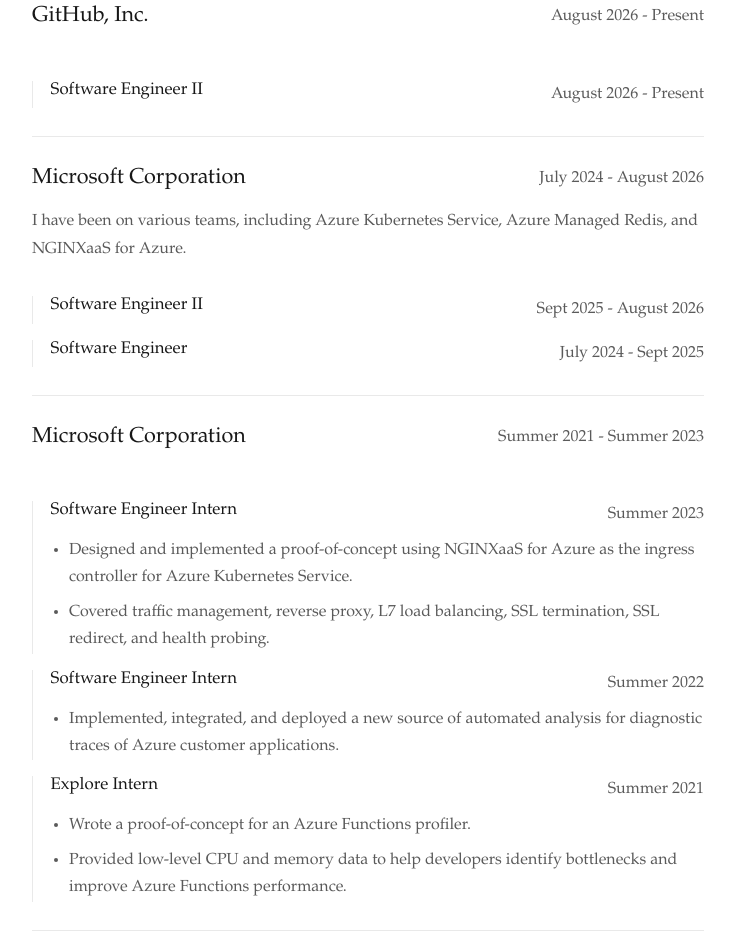
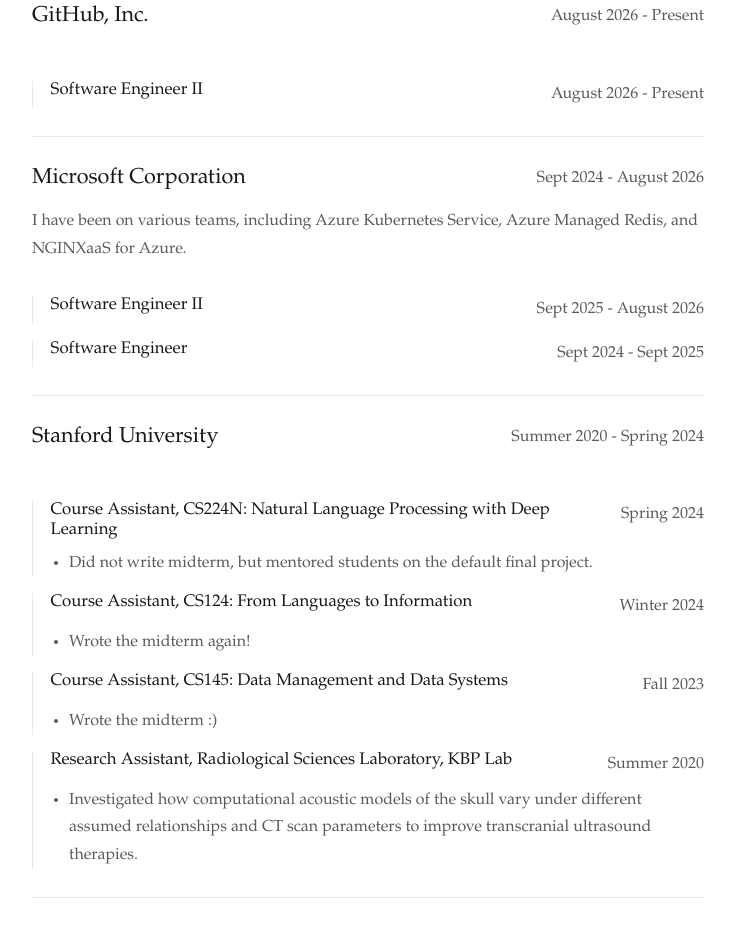
Before and after one commit to jingwenw15/jingwenw15.github.io, an Astro site: page /work in a window 1280 px wide. Shown: the part 212-1146 px from the top of the page, without its empty margins (158-893 px from the left). Built offline with nearby package versions, Linux system fonts and the light colour scheme; Astro itself is replaced by a stand-in of ours.

Commit message:
Remove internships and correct Microsoft start date

```diff
--- a/src/data/site.js
+++ b/src/data/site.js
@@ -39,7 +39,7 @@ export const workItems = [
   },
   {
     organization: 'Microsoft Corporation',
-    period: 'July 2024 - August 2026',
+    period: 'Sept 2024 - August 2026',
     summary:
       'I have been on various teams, including Azure Kubernetes Service, Azure Managed Redis, and NGINXaaS for Azure.',
     roles: [
@@ -50,40 +50,8 @@ export const workItems = [
       },
       {
         title: 'Software Engineer',
-        period: 'July 2024 - Sept 2025',
+        period: 'Sept 2024 - Sept 2025',
         bullets: [],
-      },
-    ],
-  },
-  {
-    organization: 'Microsoft Corporation',
-    period: 'Summer 2021 - Summer 2023',
-    displayRole: 'Engineering internships',
-    summary:
-      '',
-    roles: [
-      {
-        title: 'Software Engineer Intern',
-        period: 'Summer 2023',
-        bullets: [
-          'Designed and implemented a proof-of-concept using NGINXaaS for Azure as the ingress controller for Azure Kubernetes Service.',
-          'Covered traffic management, reverse proxy, L7 load balancing, SSL termination, SSL redirect, and health probing.',
-        ],
-      },
-      {
-        title: 'Software Engineer Intern',
-        period: 'Summer 2022',
-        bullets: [
-          'Implemented, integrated, and deployed a new source of automated analysis for diagnostic traces of Azure customer applications.',
-        ],
-      },
-      {
-        title: 'Explore Intern',
-        period: 'Summer 2021',
-        bullets: [
-          'Wrote a proof-of-concept for an Azure Functions profiler.',
-          'Provided low-level CPU and memory data to help developers identify bottlenecks and improve Azure Functions performance.',
-        ],
       },
     ],
   },
--- a/src/pages/index.astro
+++ b/src/pages/index.astro
@@ -5,7 +5,7 @@ import '../styles/record.css';
 const music = funSections.find((section) => section.title === 'Music')?.items ?? [];
 const experience = workItems.map((item) => ({
   organization: item.organization,
-  period: item.displayRole ? item.period : item.roles[0].period,
+  period: item.period,
   role: item.displayRole ?? item.roles[0].title,
 }));
 const linkedin = siteMeta.socialLinks.find((link) => link.label === 'LinkedIn')!;
```
